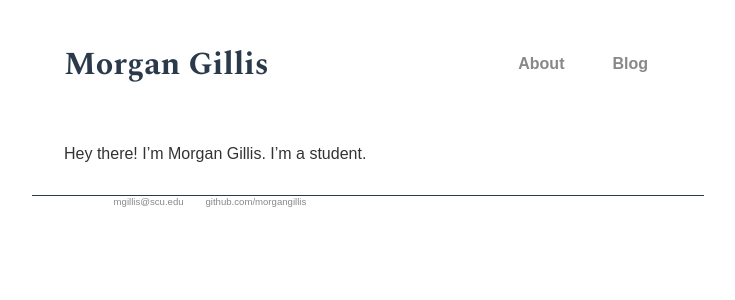
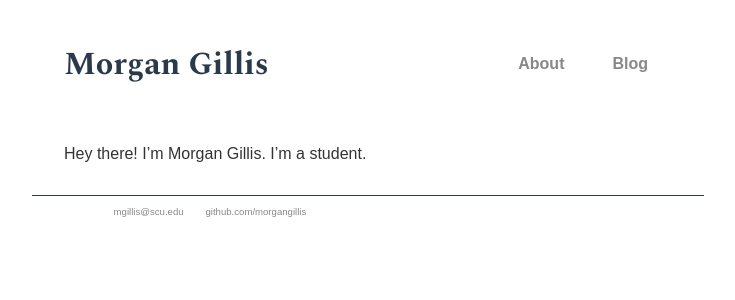
Before and after one commit to morgangillis/morgangillis.github.io, a Jekyll site: the page built from index.md, in a window 1280 px wide. Shown: the top 300 px of the page, without its empty margins (272-1007 px from the left). Built offline with Jekyll 4.4.1, drawn with Linux system fonts in a browser that asks for light colours; some web fonts are replaced.

Commit message:
Update footer.scss

```diff
--- a/_sass/footer.scss
+++ b/_sass/footer.scss
@@ -4,7 +4,7 @@ footer {
     font-family: 'Inter UI', sans-serif;
     font-size: 0.6em;
     list-style: none;
-    margin: auto;
+    // margin: auto;
     li {
       display: inline;
       a {
```
